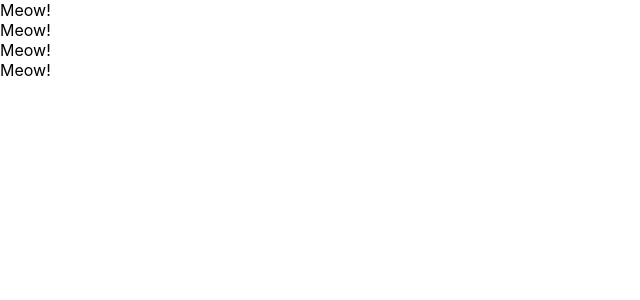
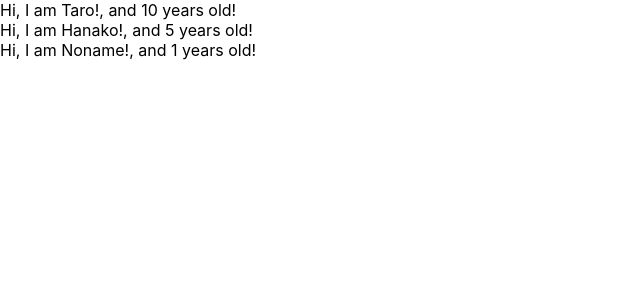
Before and after one commit to takanariiii/udemy-react-redux-crud-app, a React (Create React App) app: page / in a window 1280 px wide. Shown: the top 300 px of the page, without its empty margins (0-640 px from the left). Built offline with nearby package versions, Linux system fonts and the light colour scheme.

Commit message:
learn props of component

```diff
--- a/src/App.js
+++ b/src/App.js
@@ -1,29 +1,30 @@
 import React from 'react';
 
-// class App extends Component { // クラスコンポーネント
-//   render() {
-//     return (
-//       <React.Fragment>
-//         <label htmlFor="bar">bar</label>
-//         <input type="text" onChange={() => { console.log("I am clicked!") }} />
-//       </React.Fragment>
-//     )
-//   }
-// }
+
 
 const App = () => { //関数コンポーネント
+  const profiles = [
+    { name: "Taro", age: 10 },
+    { name: "Hanako", age: 5 },
+    { name: "Noname" }
+  ]
   return (
     <div>
-      <Cat />
-      <Cat />
-      <Cat />
-      <Cat />
+      {
+        profiles.map((profile, index) => {
+          return <User name={profile.name} age={profile.age} key={index} />
+        })
+      }
     </div>
   )
 }
 
-const Cat = () => {
-  return <div>Meow!</div>
+const User = (props) => {
+  return <div>Hi, I am {props.name}!, and {props.age} years old!</div>
+}
+
+User.defaultProps = {
+  age: 1
 }
 
 export default App;
```
